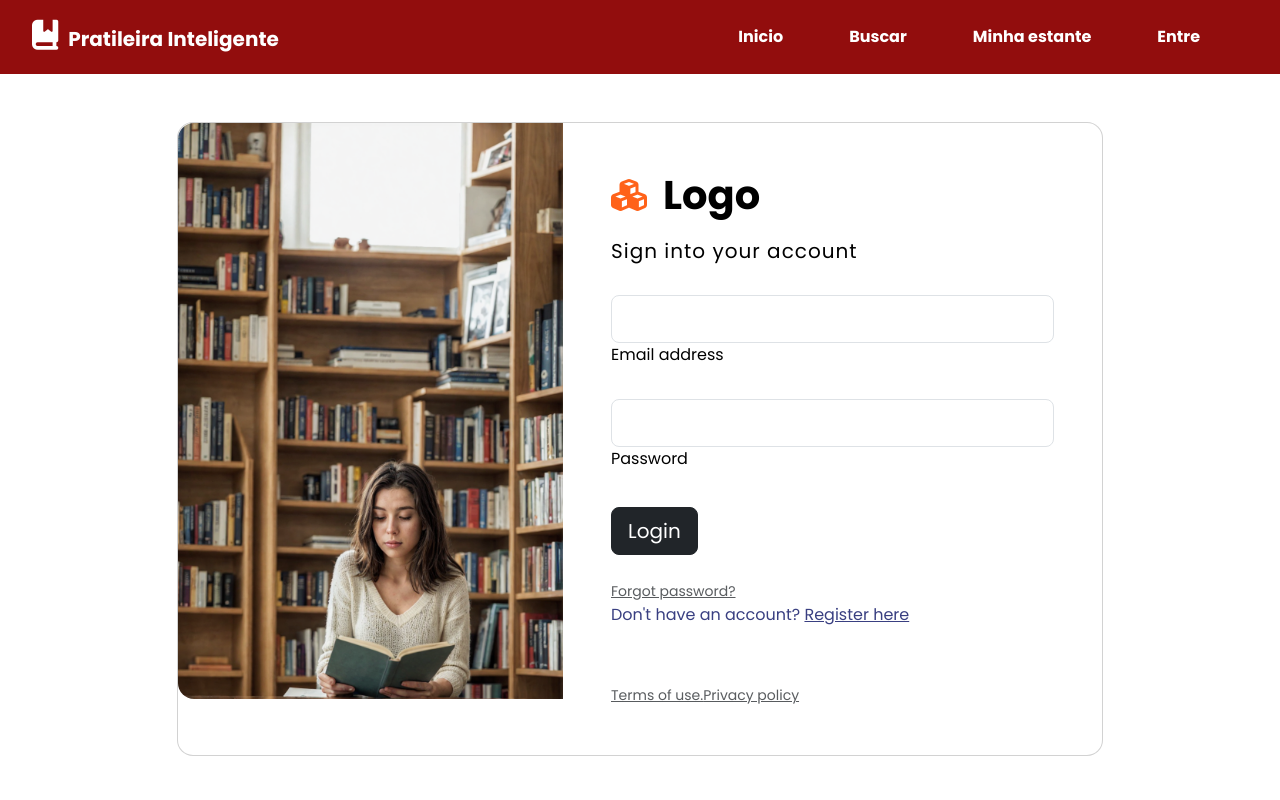
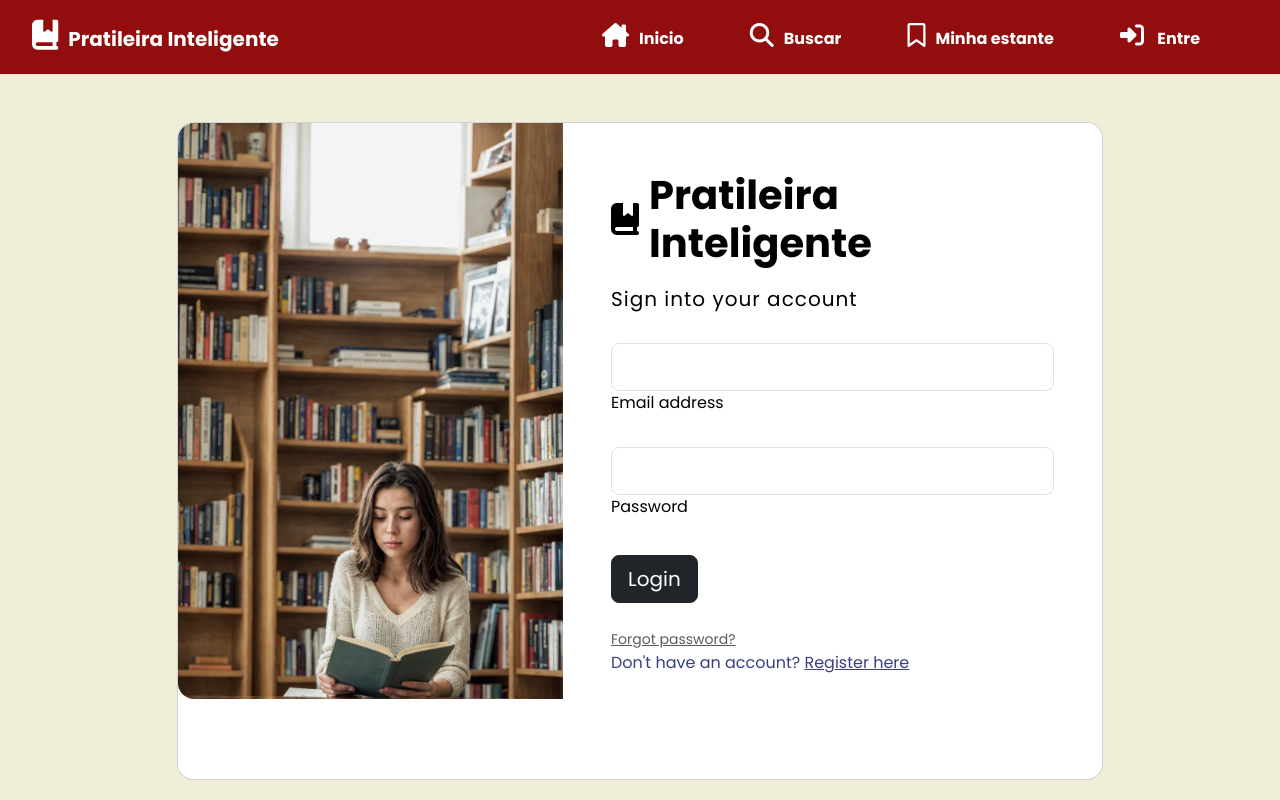
Before and after one commit to carlla15/estante_virtual, a Vue app in the folder Estante_Virtual/: page /authentication in a window 1280 px wide. Shown: the top 800 px of the page. Built offline with nearby package versions, Linux system fonts and the light colour scheme.

Commit message:
Pequenas correções

```diff
--- a/Estante_Virtual/src/assets/base.css
+++ b/Estante_Virtual/src/assets/base.css
@@ -9,7 +9,7 @@
   --color_2: #F87F7F;
   --color_2_hover:#ac5959;
   --color_3: #70160E;
-  --color_4: #E1E3DB;
+  --color_4: #F0EED9;
   --color_white: #ffff;
   --color_black: #060606;
 }
--- a/Estante_Virtual/src/components/BaseLayout.vue
+++ b/Estante_Virtual/src/components/BaseLayout.vue
@@ -12,16 +12,25 @@
       <div class="collapse navbar-collapse" id="navbarNav">
         <ul class="navbar-nav ms-auto">
           <li class="nav-item">
-            <router-link class="nav-link" to="/">Inicio</router-link>
+            <router-link class="nav-link" to="/">
+              <i class="fa-solid fa-house-chimney"></i>Inicio
+            </router-link>
           </li>
           <li class="nav-item">
-            <a class="nav-link" href="#">Buscar</a>
+            <router-link class="nav-link" to="/">
+              <i class="fa-solid fa-magnifying-glass"></i>Buscar
+            </router-link>
           </li>
           <li class="nav-item">
-            <a class="nav-link" href="#">Minha estante</a>
+            <router-link class="nav-link" to="/">
+              <i class="fa-regular fa-bookmark"></i>Minha estante
+            </router-link>
           </li>
           <li class="nav-item">
-            <router-link class="nav-link" to="/authentication">Entre</router-link>
+            <router-link class="nav-link" to="/authentication">
+              <i class="fa-solid fa-right-to-bracket"></i>
+              Entre
+            </router-link>
           </li>
         </ul>
       </div>
--- a/Estante_Virtual/src/components/HeaderTemplate.vue
+++ b/Estante_Virtual/src/components/HeaderTemplate.vue
@@ -6,8 +6,13 @@
             Faça seu login ou cadastre-se gratuitamente para começar agora mesmo a organizar seus livros.
         </p>
 
-        <a class="btn btn-primary btn-entrar" href="#" role="button">Entre !</a>
-        <a class="btn btn-primary btn-casdastrar" href="#" role="button">Cadastre-se >></a>
+        <router-link to="/authentication" class="btn btn-primary btn-entrar" role="button">
+            Entre!
+        </router-link>
+
+        <router-link to="/cadastro" class="btn btn-primary btn-cadastrar" role="button">
+            Cadastre-se >>
+        </router-link>
     </header>
 </template>
 
@@ -34,7 +39,7 @@ header {
         background-color: var(--color_1);
     }
 
-    & .btn-casdastrar {
+    & .btn-cadastrar {
         background-color: var(--color_2);
     }
 
@@ -42,7 +47,7 @@ header {
         background-color: var(--color_1_hover);
     }
 
-    & .btn-casdastrar:hover {
+    & .btn-cadastrar:hover {
         background-color: var(--color_2_hover);
     }
 }
--- a/Estante_Virtual/src/views/AuthenticationView.vue
+++ b/Estante_Virtual/src/views/AuthenticationView.vue
@@ -7,8 +7,8 @@
                         <div class="card" style="border-radius: 1rem;">
                             <div class="row g-0">
                                 <div class="col-md-6 col-lg-5 d-none d-md-block">
-                                    <img src="/img/img_login.png"
-                                        alt="login form" class="img-fluid" style="border-radius: 1rem 0 0 1rem;" />
+                                    <img src="/img/img_login.png" alt="login form" class="img-fluid"
+                                        style="border-radius: 1rem 0 0 1rem;" />
                                 </div>
                                 <div class="col-md-6 col-lg-7 d-flex align-items-center">
                                     <div class="card-body p-4 p-lg-5 text-black">
@@ -16,8 +16,8 @@
                                         <form>
 
                                             <div class="d-flex align-items-center mb-3 pb-1">
-                                                <i class="fas fa-cubes fa-2x me-3" style="color: #ff6219;"></i>
-                                                <span class="h1 fw-bold mb-0">Logo</span>
+                                                <i class="fa-solid fa-book-bookmark"></i>
+                                                <span class="h1 fw-bold mb-0">Pratileira Inteligente</span>
                                             </div>
 
                                             <h5 class="fw-normal mb-3 pb-3" style="letter-spacing: 1px;">Sign into your
@@ -43,8 +43,6 @@
                                             <a class="small text-muted" href="#!">Forgot password?</a>
                                             <p class="mb-5 pb-lg-2" style="color: #393f81;">Don't have an account? <a
                                                     href="#!" style="color: #393f81;">Register here</a></p>
-                                            <a href="#!" class="small text-muted">Terms of use.</a>
-                                            <a href="#!" class="small text-muted">Privacy policy</a>
                                         </form>
 
                                     </div>
@@ -68,4 +66,13 @@ export default {
 
 </script>
 
-<style scoped></style>
+<style scoped>
+section {
+    background-color: #F0EED9;
+
+    & i {
+        font-size: 2em;
+        margin-right: 10px;
+    }
+}
+</style>
```
Also changed, not shown: 1 other file (tests, documents, lock files or other folders).
